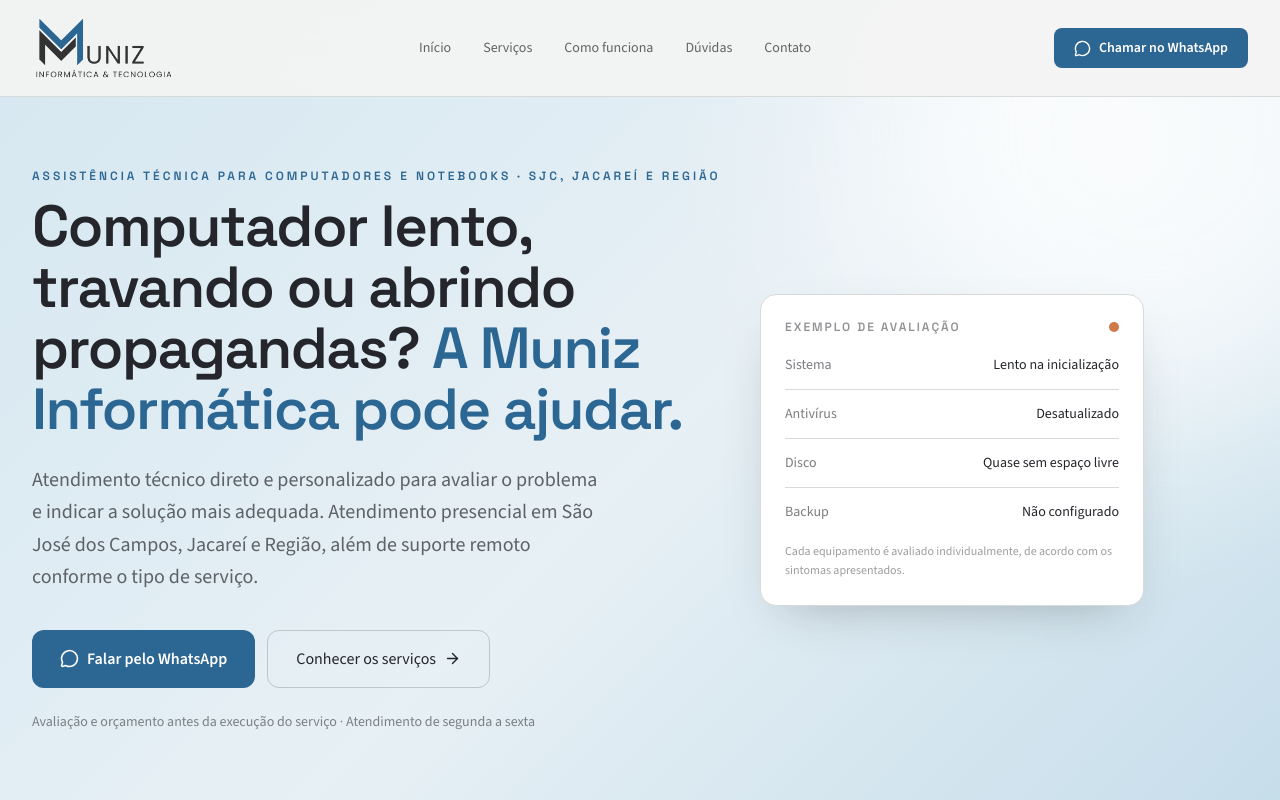
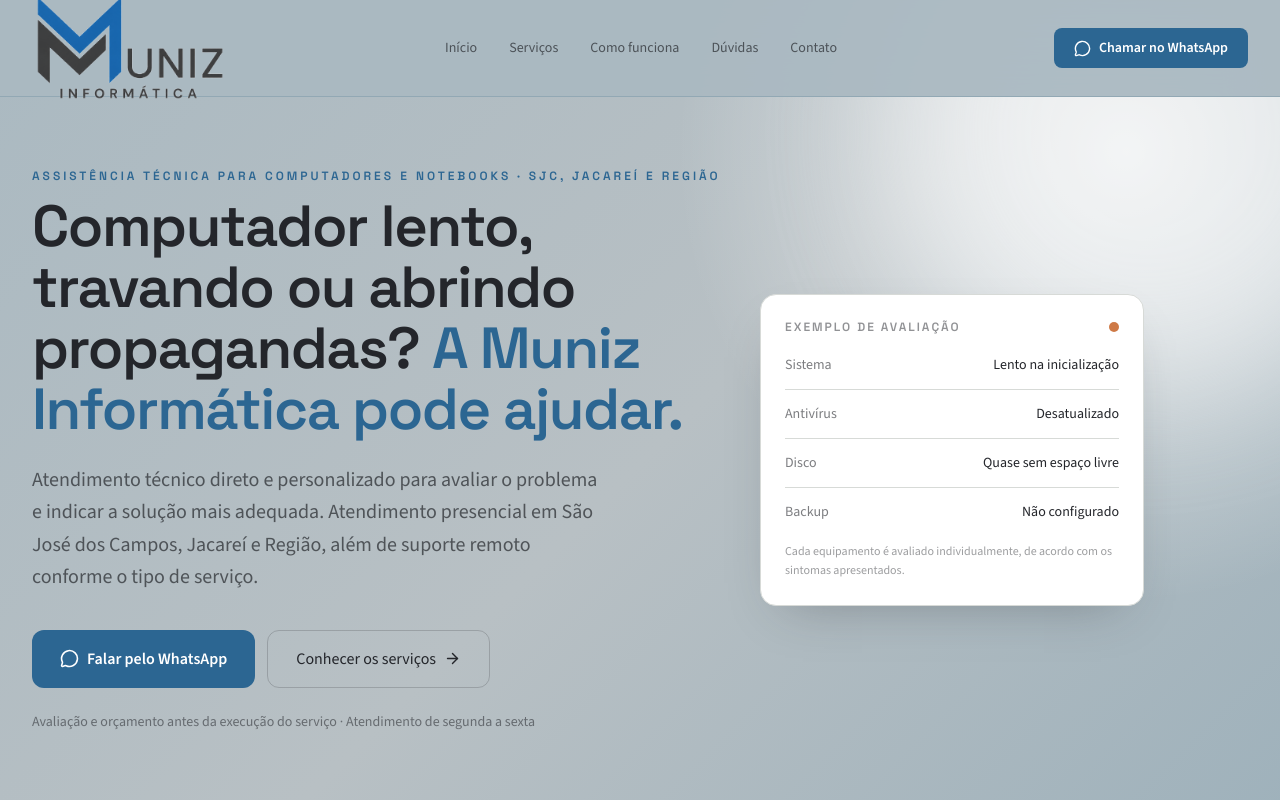
Before and after one commit to munizinformaticasjc/munizinformaticasjc.github.io, a React (Vite) app: page / in a window 1280 px wide. Shown: the top 800 px of the page. Built offline with nearby package versions, Linux system fonts and the light colour scheme.

Commit message:
Atualiza número do WhatsApp

```diff
--- a/src/App.jsx
+++ b/src/App.jsx
@@ -292,7 +292,7 @@
         className={`fixed inset-x-0 top-0 w-full backdrop-blur-xl border-b z-50 transition-[background-color,border-color,box-shadow] duration-300 ${
           isScrolled
             ? 'bg-[var(--hero-blue)]/95 border-[var(--hero-blue-border)] shadow-[0_8px_28px_-22px_rgba(28,66,89,0.65)]'
-            : 'bg-[var(--paper)]/95 border-[var(--line)]'
+            : 'bg-[var(--hero-blue)]/95 border-[var(--hero-blue-border)]'
         }`}
       >
         <div className="max-w-7xl mx-auto px-4 sm:px-6 lg:px-8">
@@ -303,11 +303,11 @@
               aria-label="Muniz Informática & Tecnologia — início"
             >
               <img
-                src="/logo-header.png"
+                src="/logo.png"
                 alt="Muniz Informática & Tecnologia"
                 width="271"
                 height="129"
-                className="w-[114px] sm:w-[128px] lg:w-[144px] h-auto object-contain"
+                className="w-[158px] sm:w-[176px] lg:w-[196px] h-auto object-contain"
               />
             </a>
 
@@ -365,11 +365,11 @@
           >
             <div className="flex min-h-[84px] items-center justify-between border-b border-[var(--line)] px-5">
               <img
-                src="/logo-header.png"
+                src="/logo.png"
                 alt="Muniz Informática & Tecnologia"
                 width="271"
                 height="129"
-                className="w-[128px] h-auto object-contain"
+                className="w-[172px] h-auto object-contain"
               />
               <button
                 type="button"
@@ -765,13 +765,13 @@
         <div className="max-w-7xl mx-auto px-5 sm:px-6 lg:px-8">
           <div className="flex flex-col items-center text-center lg:items-start lg:text-left lg:flex-row lg:justify-between gap-y-10">
             <div className="lg:w-1/3">
-              <img
-                src="/logo-header.png"
-                alt="Muniz Informática & Tecnologia"
-                width="271"
-                height="129"
-                className="w-[185px] h-auto mx-auto lg:mx-0 brightness-0 invert opacity-90 mb-4"
-              />
+              <div className="mb-4 inline-flex rounded-xl bg-white px-4 py-3 shadow-sm">
+                <img
+                  src="/logo.png"
+                  alt="Muniz Informática"
+                  className="w-[205px] h-auto object-contain"
+                />
+              </div>
               <p className="text-sm max-w-xs mx-auto lg:mx-0">
                 Assistência técnica para computadores e notebooks em São José dos Campos e região.
               </p>
--- a/src/ServicePage.jsx
+++ b/src/ServicePage.jsx
@@ -46,7 +46,7 @@
       <header className="fixed inset-x-0 top-0 z-50 border-b border-[var(--hero-blue-border)] bg-[var(--hero-blue)]/95 backdrop-blur-xl">
         <div className="mx-auto flex h-[84px] max-w-7xl items-center justify-between px-4 sm:px-6 md:h-[96px] lg:px-8">
           <a href="/" aria-label="Muniz Informática — página inicial">
-            <img src="/logo-header.png" alt="Muniz Informática & Tecnologia" width="271" height="129" className="h-auto w-[114px] sm:w-[128px] lg:w-[144px]" />
+            <img src="/logo.png" alt="Muniz Informática & Tecnologia" width="271" height="129" className="h-auto w-[158px] sm:w-[176px] lg:w-[196px]" />
           </a>
           <nav className="hidden items-center gap-7 text-sm md:flex" aria-label="Navegação principal">
             <a href="/" className="font-medium hover:text-[var(--steel)]">Início</a>
@@ -65,7 +65,7 @@
           <button className="absolute inset-0 bg-black/60" onClick={() => setMenu(false)} aria-label="Fechar menu" />
           <aside className="absolute inset-y-0 right-0 flex h-[100dvh] w-[88vw] max-w-[340px] flex-col bg-[var(--paper)] shadow-2xl">
             <div className="flex min-h-[84px] items-center justify-between border-b border-[var(--line)] px-5">
-              <img src="/logo-header.png" alt="Muniz Informática & Tecnologia" className="h-auto w-[128px]" />
+              <img src="/logo.png" alt="Muniz Informática & Tecnologia" className="h-auto w-[172px]" />
               <button onClick={() => setMenu(false)} className="p-2" aria-label="Fechar menu"><X size={25} /></button>
             </div>
             <nav className="flex-1 space-y-1 overflow-y-auto p-4">
@@ -90,7 +90,7 @@
     <footer className="border-t border-white/10 bg-[var(--ink)] pb-8 pt-14 text-white/60">
       <div className="mx-auto grid max-w-7xl gap-10 px-5 sm:px-6 md:grid-cols-3 lg:px-8">
         <div>
-          <img src="/logo-header.png" alt="Muniz Informática & Tecnologia" className="mb-4 h-auto w-[185px] brightness-0 invert opacity-90" />
+          <div className="mb-4 inline-flex rounded-xl bg-white px-4 py-3 shadow-sm"><img src="/logo.png" alt="Muniz Informática" className="h-auto w-[205px]" /></div>
           <p className="max-w-sm text-sm">Assistência técnica para computadores e notebooks em São José dos Campos e região.</p>
         </div>
         <div>
@@ -255,7 +255,7 @@
   useEffect(() => { document.title = 'Página não encontrada | Muniz Informática'; }, []);
   return (
     <div className="flex min-h-screen items-center justify-center bg-[var(--paper)] px-5 text-center">
-      <div><img src="/logo-header.png" alt="Muniz Informática" className="mx-auto mb-8 h-auto w-[180px]" /><div className="mb-3 font-display text-sm font-semibold tracking-[3px] text-[var(--steel)]">ERRO 404</div><h1 className="mb-4 font-display text-4xl font-semibold">Página não encontrada</h1><p className="mb-8 text-[var(--ink)]/65">O endereço acessado não existe ou foi alterado.</p><a href="/" className="inline-flex items-center gap-2 rounded-xl bg-[var(--steel)] px-6 py-4 font-semibold text-white">Voltar para o início <ArrowRight size={17} /></a></div>
+      <div><img src="/logo.png" alt="Muniz Informática" className="mx-auto mb-8 h-auto w-[220px]" /><div className="mb-3 font-display text-sm font-semibold tracking-[3px] text-[var(--steel)]">ERRO 404</div><h1 className="mb-4 font-display text-4xl font-semibold">Página não encontrada</h1><p className="mb-8 text-[var(--ink)]/65">O endereço acessado não existe ou foi alterado.</p><a href="/" className="inline-flex items-center gap-2 rounded-xl bg-[var(--steel)] px-6 py-4 font-semibold text-white">Voltar para o início <ArrowRight size={17} /></a></div>
     </div>
   );
 }
--- a/src/index.css
+++ b/src/index.css
@@ -7,9 +7,9 @@
   --steel: #2c6692;
   --steel-deep: #1c4259;
   --steel-soft: #e4edf2;
-  --hero-blue: #d5e7f1;
-  --hero-blue-deep: #c5ddea;
-  --hero-blue-border: #b6d2e1;
+  --hero-blue: #aab9c1;
+  --hero-blue-deep: #9eb1bb;
+  --hero-blue-border: #92a8b4;
   --signal: #c8682e;
   --signal-soft: #f6e6da;
   --line: #d7dad7;
@@ -55,5 +55,5 @@
 .hero-surface {
   background:
     radial-gradient(circle at 88% 18%, rgba(255, 255, 255, 0.72), transparent 34%),
-    linear-gradient(135deg, var(--hero-blue) 0%, #e7f0f5 52%, var(--hero-blue-deep) 100%);
+    linear-gradient(135deg, var(--hero-blue) 0%, #b8c0c4 52%, var(--hero-blue-deep) 100%);
 }
```
Also changed, not shown: public/logo.png.
